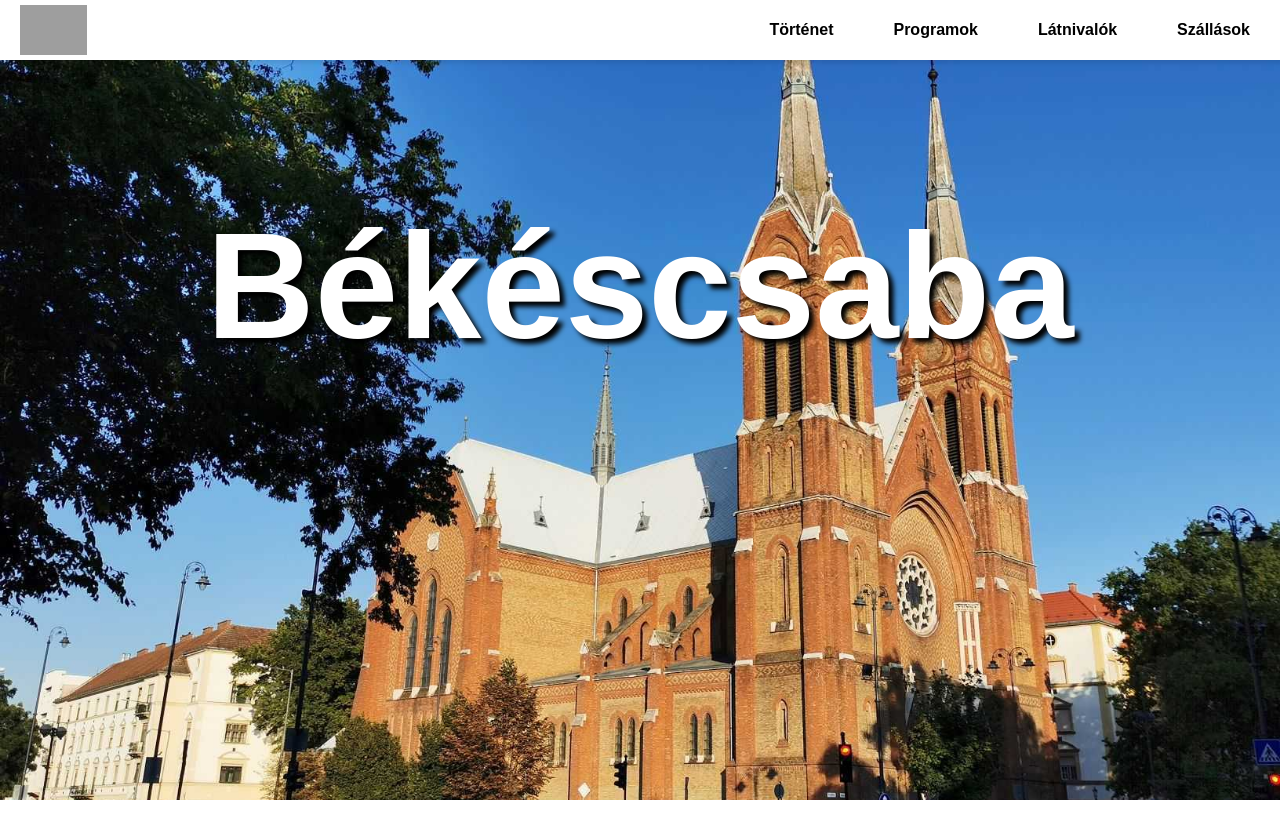
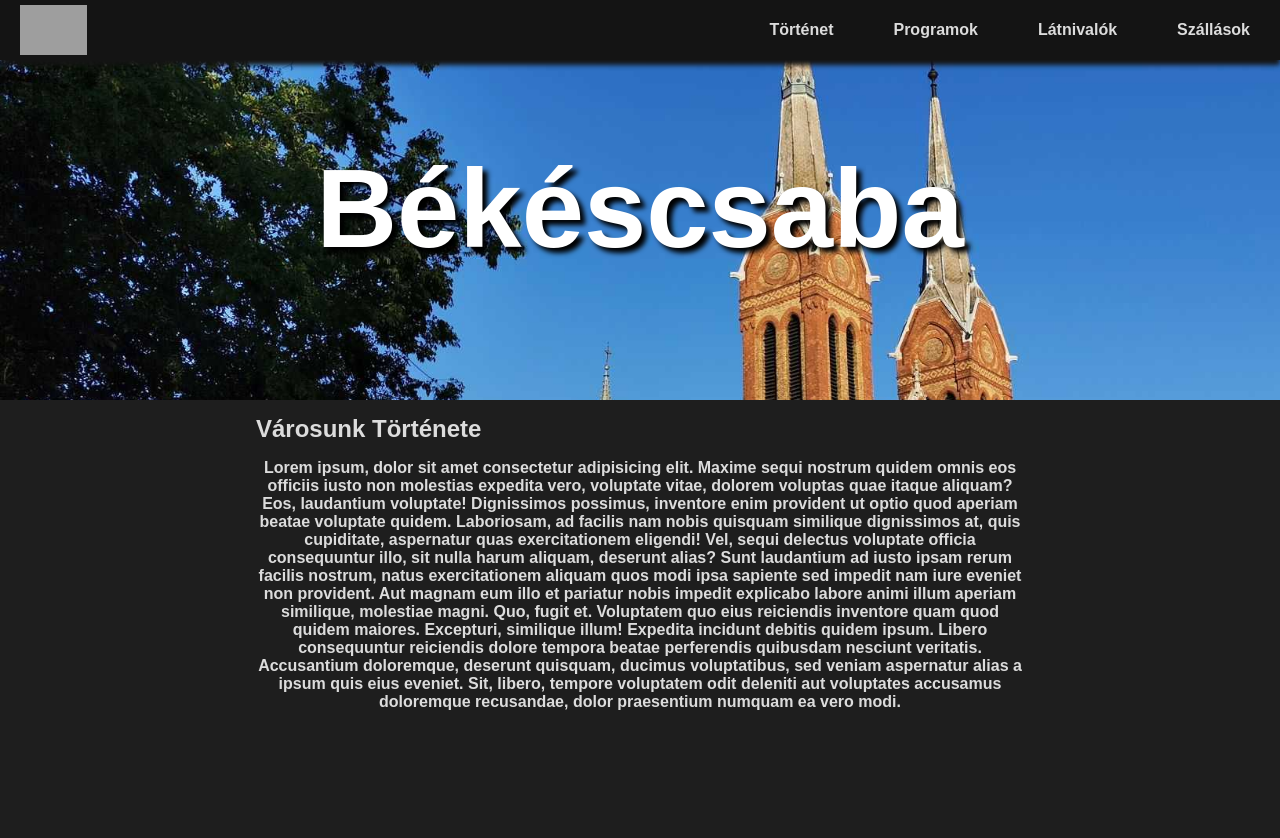
Before and after one commit to gyengecsaba/bekescsaba-presentation, a plain HTML site: page index.html in a window 1280 px wide. Before the commit the page ends 800 px from the top, so only its background shows below. Drawn offline with Linux system fonts and the light colour scheme; grey boxes are pictures that could not be loaded.

Commit message:
Add files via upload

```diff
--- a/index.html
+++ b/index.html
@@ -1,18 +1,24 @@
 <!DOCTYPE html>
 <html lang="en">
+
 <head>
     <meta charset="UTF-8">
     <meta name="viewport" content="width=device-width, initial-scale=1.0">
     <title>Békéscsaba</title>
     <link rel="stylesheet" href="style.css">
 </head>
+
 <body>
 
     <!-- navigation bar -->
 
     <nav>
         <ul class="sidebar">
-            <li onclick="hideSidebar()"><a href="#"><svg xmlns="http://www.w3.org/2000/svg" height="24px" viewBox="0 -960 960 960" width="24px" fill="#1f1f1f"><path d="m256-200-56-56 224-224-224-224 56-56 224 224 224-224 56 56-224 224 224 224-56 56-224-224-224 224Z"/></svg></a></li>
+            <li onclick="hideSidebar()"><a href="#"><svg xmlns="http://www.w3.org/2000/svg" height="24px"
+                        viewBox="0 -960 960 960" width="24px" fill="rgb(220, 220, 220)">
+                        <path
+                            d="m256-200-56-56 224-224-224-224 56-56 224 224 224-224 56 56-224 224 224 224-56 56-224-224-224 224Z" />
+                    </svg></a></li>
             <li><a href="#">Történet</a></li>
             <li><a href="#">Programok</a></li>
             <li><a href="#">Látnivalók</a></li>
@@ -24,7 +30,10 @@
             <li class="hideOnMobile"><a href="#">Programok</a></li>
             <li class="hideOnMobile"><a href="#">Látnivalók</a></li>
             <li class="hideOnMobile"><a href="#">Szállások</a></li>
-            <li class="menu-button" onclick="showSidebar()"><a href="#"><svg xmlns="http://www.w3.org/2000/svg" height="24px" viewBox="0 -960 960 960" width="24px" fill="#1f1f1f"><path d="M120-240v-80h720v80H120Zm0-200v-80h720v80H120Zm0-200v-80h720v80H120Z"/></svg></a></li>
+            <li class="menu-button" onclick="showSidebar()"><a href="#"><svg xmlns="http://www.w3.org/2000/svg"
+                        height="24px" viewBox="0 -960 960 960" width="24px" fill="rgb(220, 220, 220)">
+                        <path d="M120-240v-80h720v80H120Zm0-200v-80h720v80H120Zm0-200v-80h720v80H120Z" />
+                    </svg></a></li>
         </ul>
     </nav>
 
@@ -38,16 +47,36 @@
 
     <!-- history block -->
 
+    <div class="history">
+        <div class="history-main">
+            <h2>Városunk Története</h2>
+            <p>Lorem ipsum, dolor sit amet consectetur adipisicing elit. Maxime sequi nostrum quidem omnis eos officiis
+            iusto non molestias expedita vero, voluptate vitae, dolorem voluptas quae itaque aliquam? Eos, laudantium
+            voluptate! Dignissimos possimus, inventore enim provident ut optio quod aperiam beatae voluptate quidem.
+            Laboriosam, ad facilis nam nobis quisquam similique dignissimos at, quis cupiditate, aspernatur quas
+            exercitationem eligendi! Vel, sequi delectus voluptate officia consequuntur illo, sit nulla harum aliquam,
+            deserunt alias? Sunt laudantium ad iusto ipsam rerum facilis nostrum, natus exercitationem aliquam quos modi
+            ipsa sapiente sed impedit nam iure eveniet non provident. Aut magnam eum illo et pariatur nobis impedit
+            explicabo labore animi illum aperiam similique, molestiae magni. Quo, fugit et. Voluptatem quo eius
+            reiciendis inventore quam quod quidem maiores. Excepturi, similique illum! Expedita incidunt debitis quidem
+            ipsum. Libero consequuntur reiciendis dolore tempora beatae perferendis quibusdam nesciunt veritatis.
+            Accusantium doloremque, deserunt quisquam, ducimus voluptatibus, sed veniam aspernatur alias a ipsum quis
+            eius eveniet. Sit, libero, tempore voluptatem odit deleniti aut voluptates accusamus doloremque recusandae,
+            dolor praesentium numquam ea vero modi.</p>
+        </div>
+    </div>
+
     <script>
-        function showSidebar(){
+        function showSidebar() {
             const sidebar = document.querySelector('.sidebar')
             sidebar.style.display = 'flex'
         }
 
-        function hideSidebar(){
+        function hideSidebar() {
             const sidebar = document.querySelector('.sidebar')
             sidebar.style.display = 'none'
         }
     </script>
 </body>
+
 </html>
--- a/style.css
+++ b/style.css
@@ -14,8 +14,8 @@ body{
 }
 
 nav{
-    background-color: white;
-    box-shadow: 3px 3px 5px rgba(0, 0, 0, 0.1);
+    background-color: rgb(20, 20, 20);
+    box-shadow: 0 5px 5px rgba(20, 20, 20, 1);
 }
 
 nav ul{
@@ -47,11 +47,11 @@ nav a{
     text-decoration: none;
     display: flex;
     align-items: center;
-    color: black;
+    color: rgb(220, 220, 220);
 }
 
 nav a:hover{
-    background-color: #cccccc;
+    background-color: #444343;
 }
 
 nav li:first-child{
@@ -65,7 +65,7 @@ nav li:first-child{
     height: 100vh;
     width: 250px;
     z-index: 999;
-    background-color: rgba(255, 255, 255, 0.2);
+    background-color: rgba(30, 30, 30, 0.2);
     backdrop-filter: blur(10px);
     box-shadow: -10 0 10px rgba(0, 0, 0, 0.1);
     display: none;
@@ -89,14 +89,59 @@ nav li:first-child{
 
 #main-title{
     width: 100%;
-    font-size: 150px;
+    font-size: clamp(1.8rem, 12vw, 7rem);
     color: white;
     text-shadow: 5px 5px 5px black;
     text-align: center;
     position: absolute;
-    top: 25%;
+    top: 18%;
 }
 
+@media(max-width: 800px){
+    .hideOnMobile{
+        display: none;
+    }
+    .menu-button{
+        display: block;
+    }
+}
+
+@media(max-width: 400px){
+    .sidebar{
+        width: 100%;
+    }
+}
+
+.history{
+    position: absolute;
+    top: 50%;
+    width: 100%;
+    height: 100%;
+    background-color: rgb(30, 30, 30);
+}
+
+.history-main{
+    margin-left: 20%;
+    margin-right: 20%;
+    text-align: center;
+    color: rgb(220, 220, 220);
+}
+
+.history-main h2{
+    text-align: left;
+    font-size: clamp(0.5rem, 8vw, 1.5rem);
+    padding-top: 2%;
+    padding-bottom: 2%;
+}
+
+@media(max-width: 750px){
+    .history-main h2{
+        text-align: center;
+}
+}
+
+
+/* ez nem kell de ne torold
 @media(max-width: 900px){
     #main-title{
         width: 100%;
@@ -129,19 +174,4 @@ nav li:first-child{
             top: 10%;
         }
     }
-}
-
-@media(max-width: 800px){
-    .hideOnMobile{
-        display: none;
-    }
-    .menu-button{
-        display: block;
-    }
-}
-
-@media(max-width: 400px){
-    .sidebar{
-        width: 100%;
-    }
-}
+}*/
```
